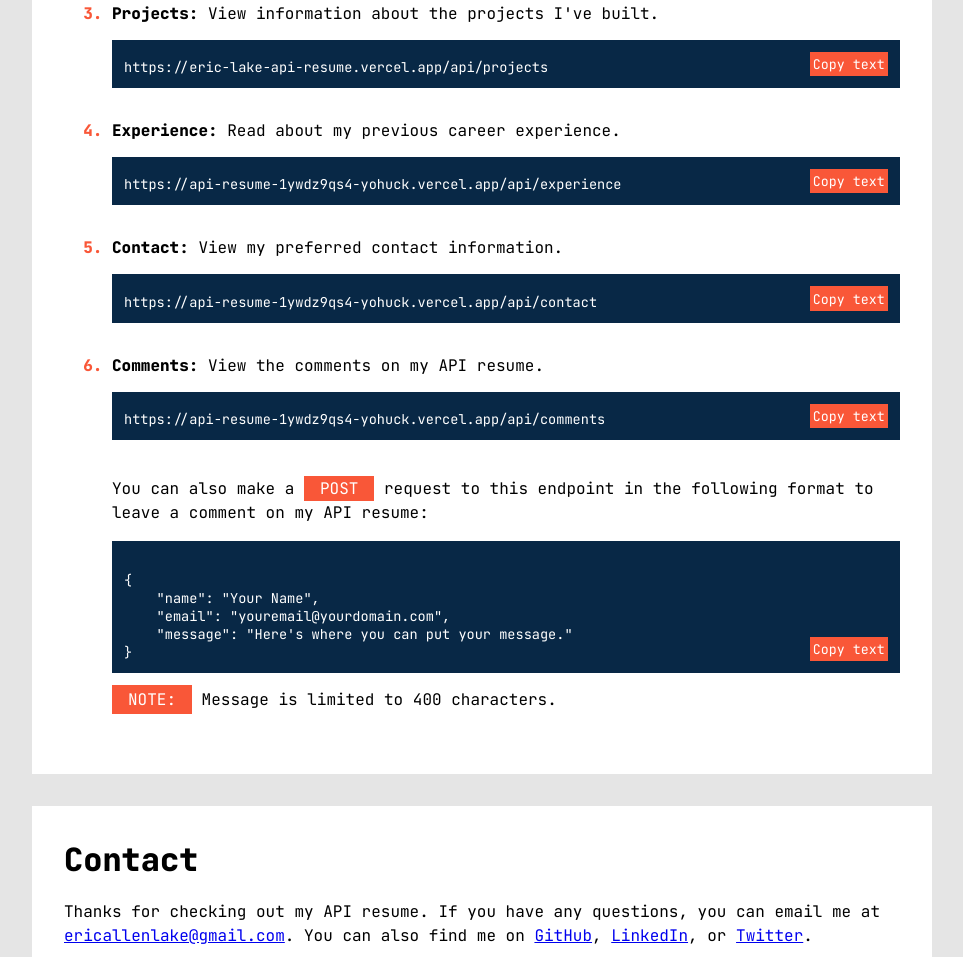
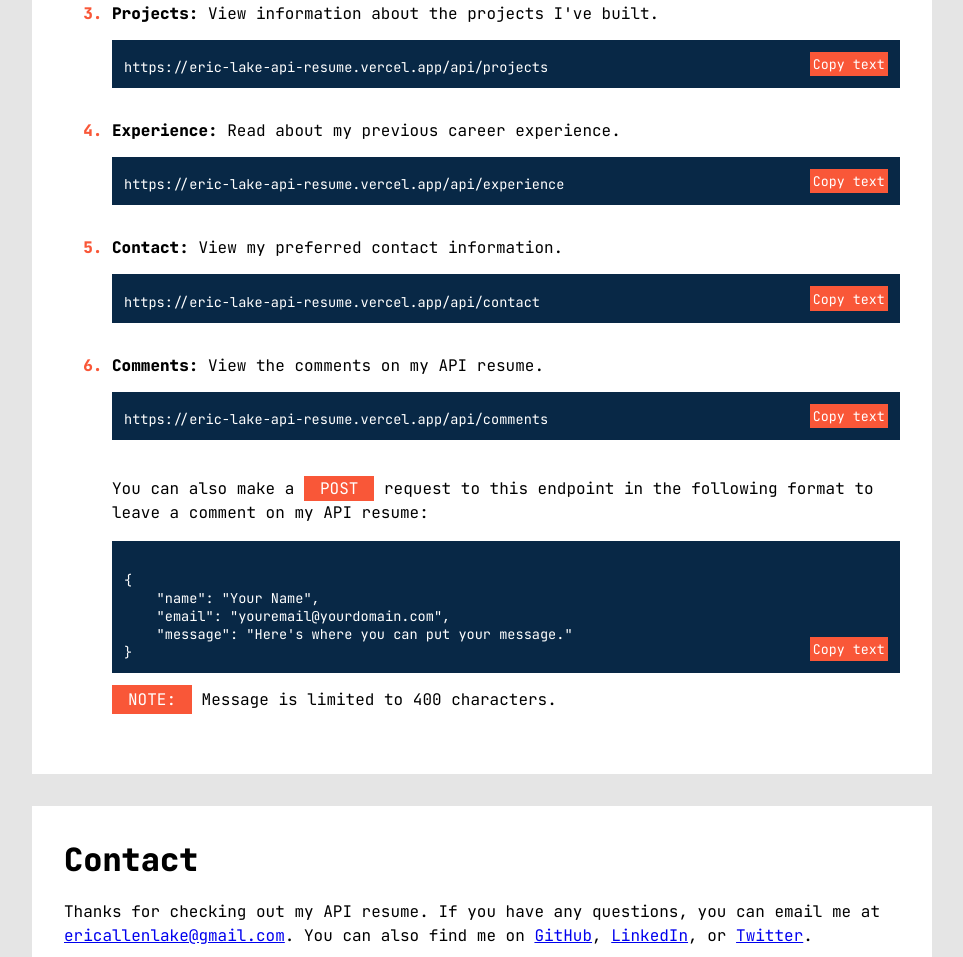
Before and after one commit to yohuck/api-resume, a website: page public/index.html in a window 1280 px wide. Shown: the part 2418-3375 px from the top of the page, without its empty margins (158-1121 px from the left). Drawn offline with Linux system fonts and the light colour scheme.

Commit message:
Fixes copy data and shouts out Christina

```diff
--- a/public/index.html
+++ b/public/index.html
@@ -63,14 +63,14 @@
                         <strong>Projects:</strong> View information about the projects I've built.<span class="code">https://eric-lake-api-resume.vercel.app/api/projects<button class="button" data-text="https://eric-lake-api-resume.vercel.app/api/projects" >Copy text</button></span>
                     </li>
                     <li>
-                        <strong>Experience:</strong> Read about my previous career experience.<span class="code">https://api-resume-1ywdz9qs4-yohuck.vercel.app/api/experience<button class="button" data-text="https://api-resume-1ywdz9qs4-yohuck.vercel.app/api/experience" >Copy text</button></span>
+                        <strong>Experience:</strong> Read about my previous career experience.<span class="code">https://eric-lake-api-resume.vercel.app/api/experience<button class="button" data-text="https://eric-lake-api-resume.vercel.app/api/experience" >Copy text</button></span>
                     </li>
                     <li>
-                        <strong>Contact:</strong> View my preferred contact information. <span class="code">https://api-resume-1ywdz9qs4-yohuck.vercel.app/api/contact<button class="button" data-text="https://api-resume-1ywdz9qs4-yohuck.vercel.app/api/contact" >Copy text</button></span>
+                        <strong>Contact:</strong> View my preferred contact information. <span class="code">https://eric-lake-api-resume.vercel.app/api/contact<button class="button" data-text="https://eric-lake-api-resume.vercel.app/api/contact" >Copy text</button></span>
                     </li>
                     <li>
                         <strong>Comments:</strong> View the comments on my API resume.
-                        <span class="code">https://api-resume-1ywdz9qs4-yohuck.vercel.app/api/comments<button class="button" data-text="https://api-resume-1ywdz9qs4-yohuck.vercel.app/api/comments" >Copy text</button></span> <br>
+                        <span class="code">https://eric-lake-api-resume.vercel.app/api/comments<button class="button" data-text="https://eric-lake-api-resume.vercel.app/api/comments" >Copy text</button></span> <br>
                         <p class="text">You can also make a <span class="btn">POST</span> request to this endpoint in the following format to leave a comment on my API resume:</p> <pre class="code">
 
 {
```
Also changed, not shown: readme.md.
